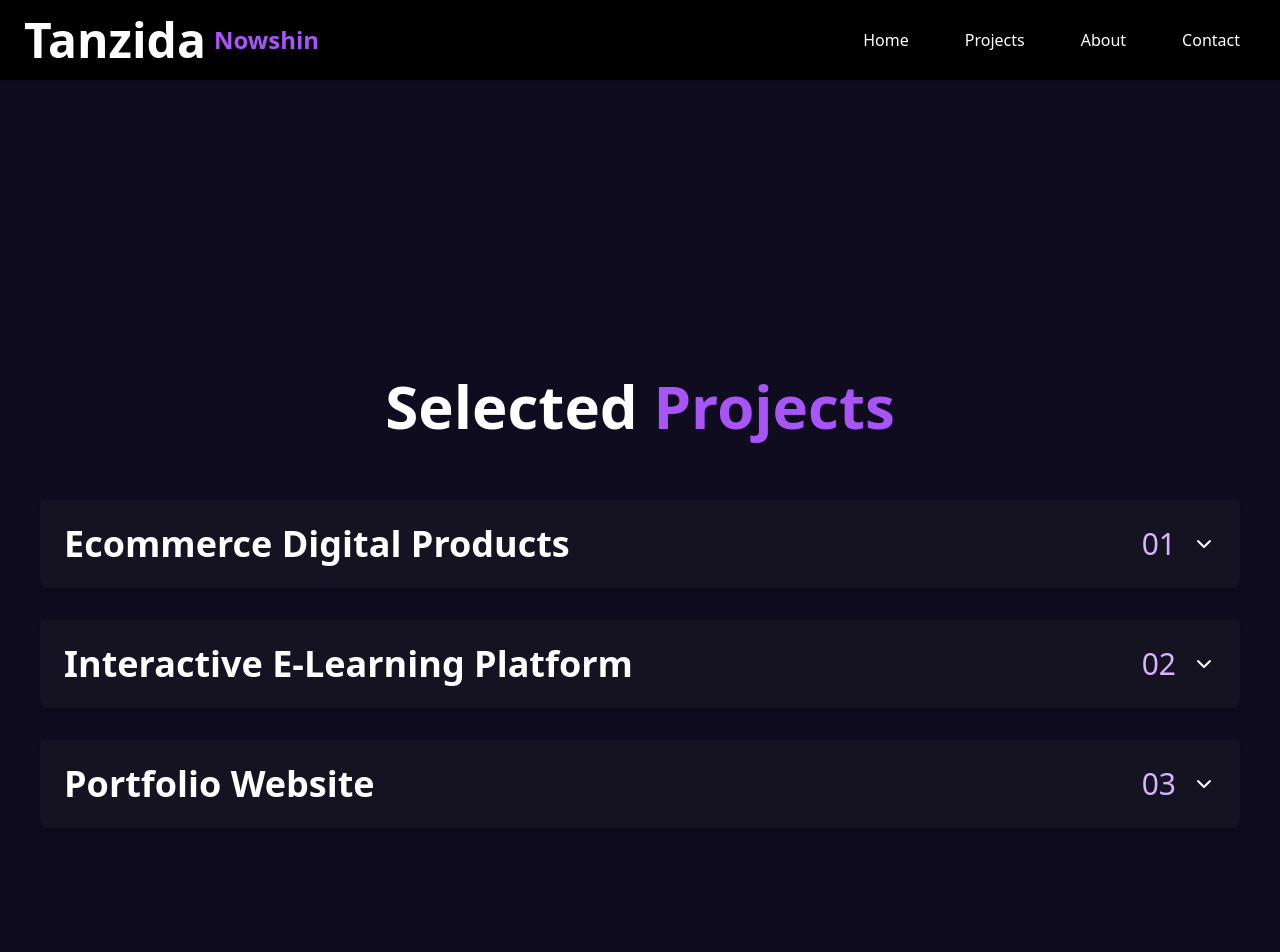
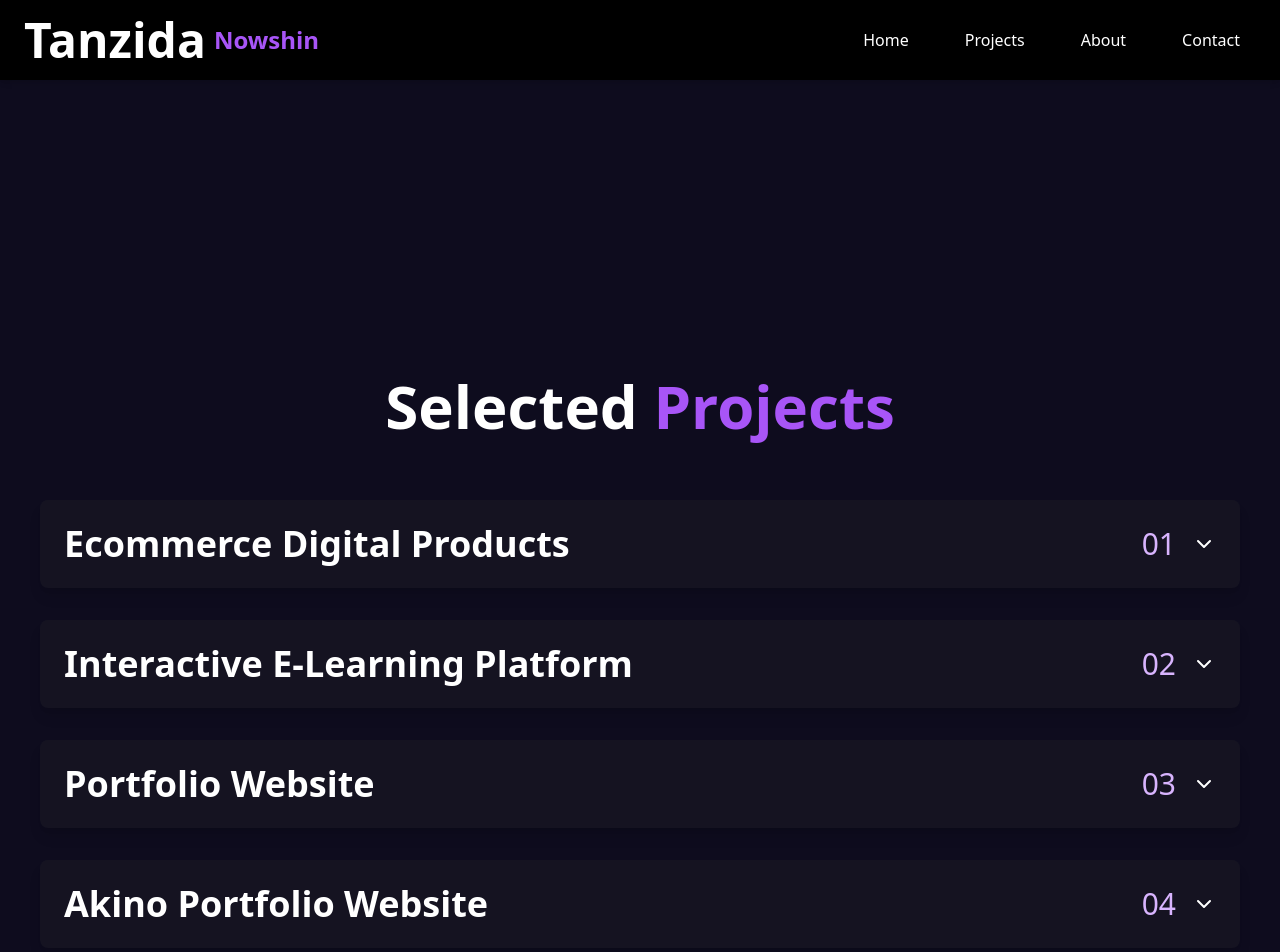
Before and after one commit to Tanzida999/my-portfolio, a React (Create React App) app in the folder frontend/: page /projects in a window 1280 px wide. Shown: the top 952 px of the page. Built offline with nearby package versions, Linux system fonts and the light colour scheme.

Commit message:
Projects Updated

```diff
--- a/frontend/src/pages/Projects.tsx
+++ b/frontend/src/pages/Projects.tsx
@@ -12,7 +12,7 @@ const portfolioProjects = [
     desc: "Lorem",
     devstack: "MongoDB, Express, React, Node.js",
     link: "#",
-    git: "#",
+    git: "https://github.com/Tanzida999/E-Commerce-Websiite",
     src: project1,
     type: "fullstack",
   },
@@ -30,7 +30,16 @@ const portfolioProjects = [
     desc: "Lorem",
     devstack: "MongoDB, Express, React, Node.js",
     link: "#",
-    git: "#",
+    git: "https://github.com/Tanzida999/my-portfolio",
+    src: project1,
+    type: "Frontend",
+  },
+  {
+    title: "Akino Portfolio Website",
+    desc: "Lorem",
+    devstack: "HTML, CSS",
+    link: "https://tanzida999.github.io/akinoportfolio/",
+    git: "https://github.com/Tanzida999/akinoportfolio",
     src: project1,
     type: "Frontend",
   },
@@ -77,6 +86,51 @@ const Projects = () => {
                   />
                 </div>
               </div>
+              <AnimatePresence>
+                {expandedIndex === index && (
+                  <motion.div
+                    initial={{ height: 0, opacity: 0 }}
+                    animate={{ height: "auto", opacity: 1 }}
+                    exit={{ height: 0, opacity: 0 }}
+                    transition={{ duration: 0.3 }}
+                    className="px-6 pb-6 bg-black/2- border border-white/10"
+                  >
+                    {" "}
+                    <div className="flex flex-col md:flex-row gap-8">
+                      <img
+                        src={portfolioProject.src}
+                        alt={portfolioProject.title}
+                        className="w-full md:w-1/2 h-64 object-cover rounded-lg"
+                      />
+                      <div className="flex-1">
+                        <p className="text-white/70 mb-4">
+                          {portfolioProject.desc}
+                        </p>
+                        <p className="text-purple-300 font-medium mb-2">
+                          Stack: {portfolioProject.devstack}
+                        </p>
+                        <p className="text-purple-400/60 font-medium mb-4 capitalize">
+                          Type:{portfolioProject.type}
+                        </p>
+                        <div className="flex justify-start items-center space-x-4">
+                          <a
+                            href={portfolioProject.link}
+                            className="text-purple-400 hover:text-blue-300 transition-colors"
+                          >
+                            <HiOutlineExternalLink />
+                          </a>
+                          <a
+                            href={portfolioProject.git}
+                            className="text-gray-400 hover:text-gray-300 transition-colors"
+                          >
+                            <FaGithub />
+                          </a>
+                        </div>
+                      </div>
+                    </div>
+                  </motion.div>
+                )}
+              </AnimatePresence>
             </motion.div>
           ))}
         </div>
```
